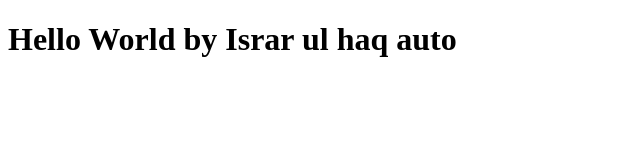
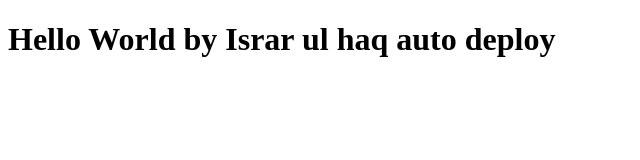
Before and after one commit to i-israr/BootCamp2020, a plain HTML site: page index.html in a window 1280 px wide. Shown: the whole page, without its empty margins (0-640 px from the left). Drawn offline with Linux system fonts and the light colour scheme.

Commit message:
Now please push the code

```diff
--- a/index.html
+++ b/index.html
@@ -6,7 +6,7 @@
     <title>Document</title>
 </head>
 <body>
-    <h1>Hello World by Israr ul haq auto
+    <h1>Hello World by Israr ul haq auto deploy
     </h1>
 </body>
 </html>
```
